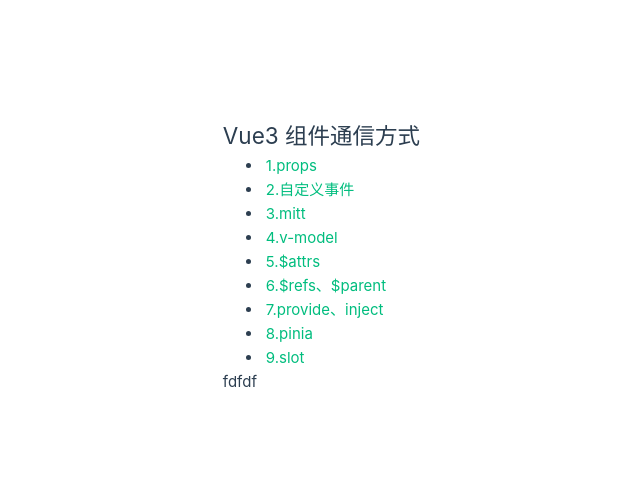
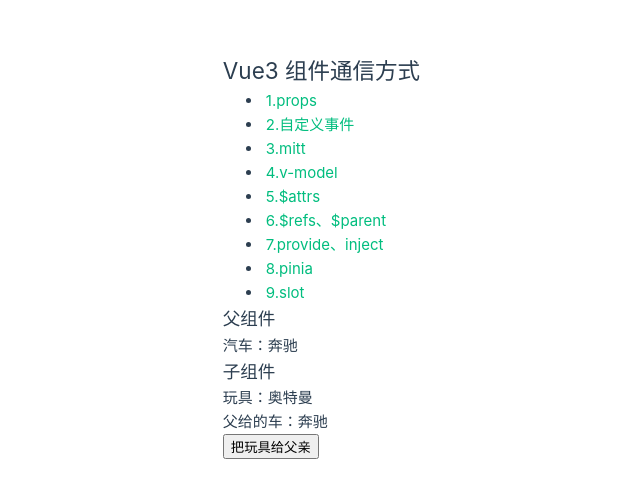
Before and after one commit to liqvip/vue3-study, a Vue app: page /props in a window 1280 px wide. Shown: the part 144-642 px from the top of the page, without its empty margins (220-860 px from the left). Built offline with nearby package versions, Linux system fonts and the light colour scheme.

Commit message:
props 组件通信

```diff
--- a/src/pages/01_props/Child.vue
+++ b/src/pages/01_props/Child.vue
@@ -1,6 +1,17 @@
 <template>
-  <div></div>
+  <div>
+    <h3>子组件</h3>
+    <h4>玩具：{{ toy }}</h4>
+    <h4>父给的车：{{ car }}</h4>
+    <button @click="sendToy(toy)">把玩具给父亲</button>
+  </div>
 </template>
 
 <script setup lang="ts" name="">
+  import { ref } from 'vue';
+  // 数据
+  let toy = ref('奥特曼')
+
+  // 声明接收 props
+  defineProps(['car', 'sendToy'])
 </script>
--- a/src/pages/01_props/Father.vue
+++ b/src/pages/01_props/Father.vue
@@ -1,6 +1,23 @@
 <template>
-  <div>fdfdf</div>
+  <div>
+    <h3>父组件</h3>
+    <h4>汽车：{{ car }}</h4>
+    <h4 v-show="toy">子给的玩具：{{ toy }}</h4>
+    <Child :car="car" :sendToy="getToy"/>
+  </div>
 </template>
 
 <script setup lang="ts">
+  import { ref } from 'vue';
+  import Child from './Child.vue'
+
+  // 数据
+  let car = ref('奔驰')
+  let toy = ref('')
+
+  // 方法
+  function getToy(value: string){
+    console.log('父', value)
+    toy.value = value
+  }
 </script>
```
